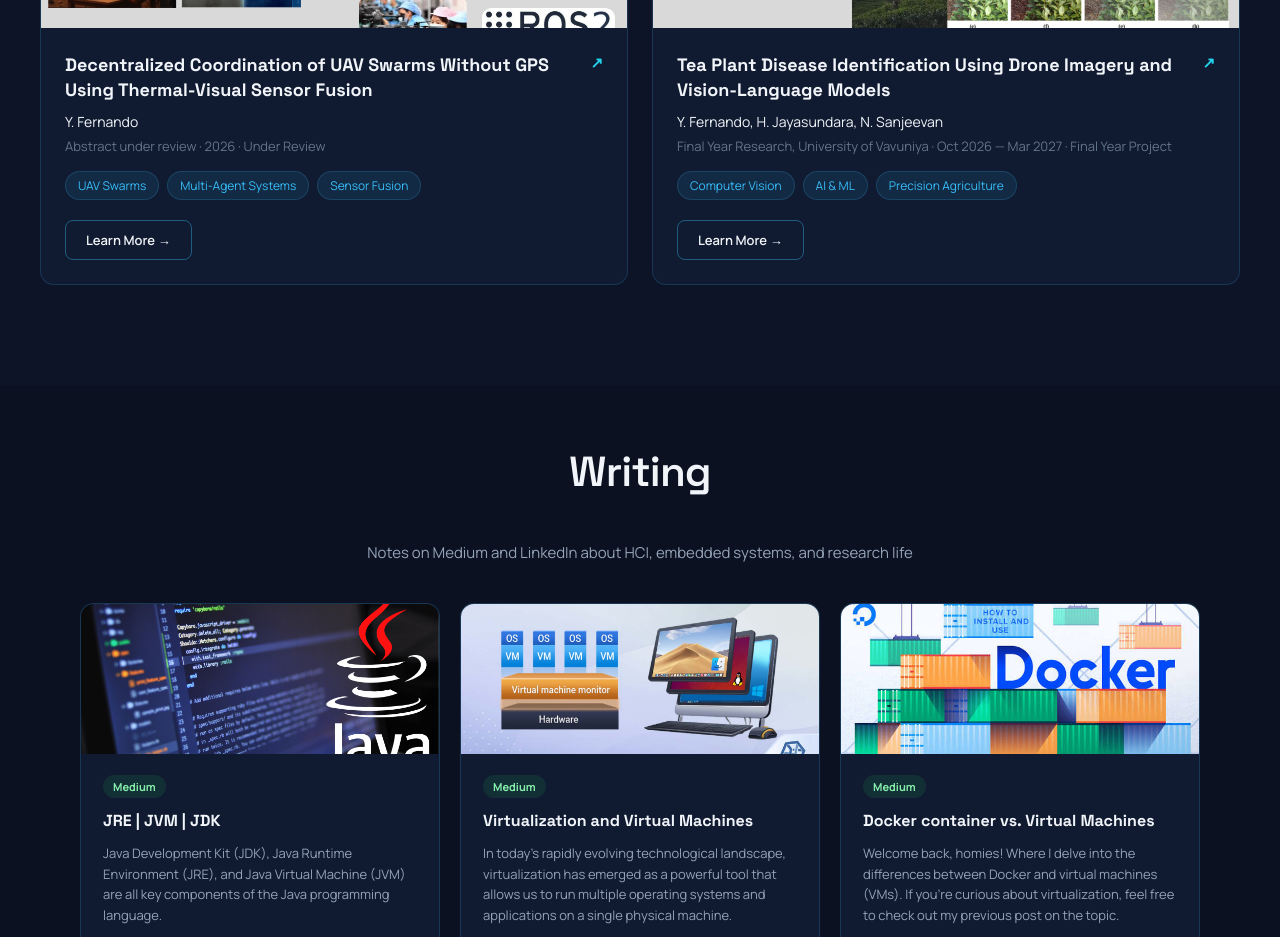
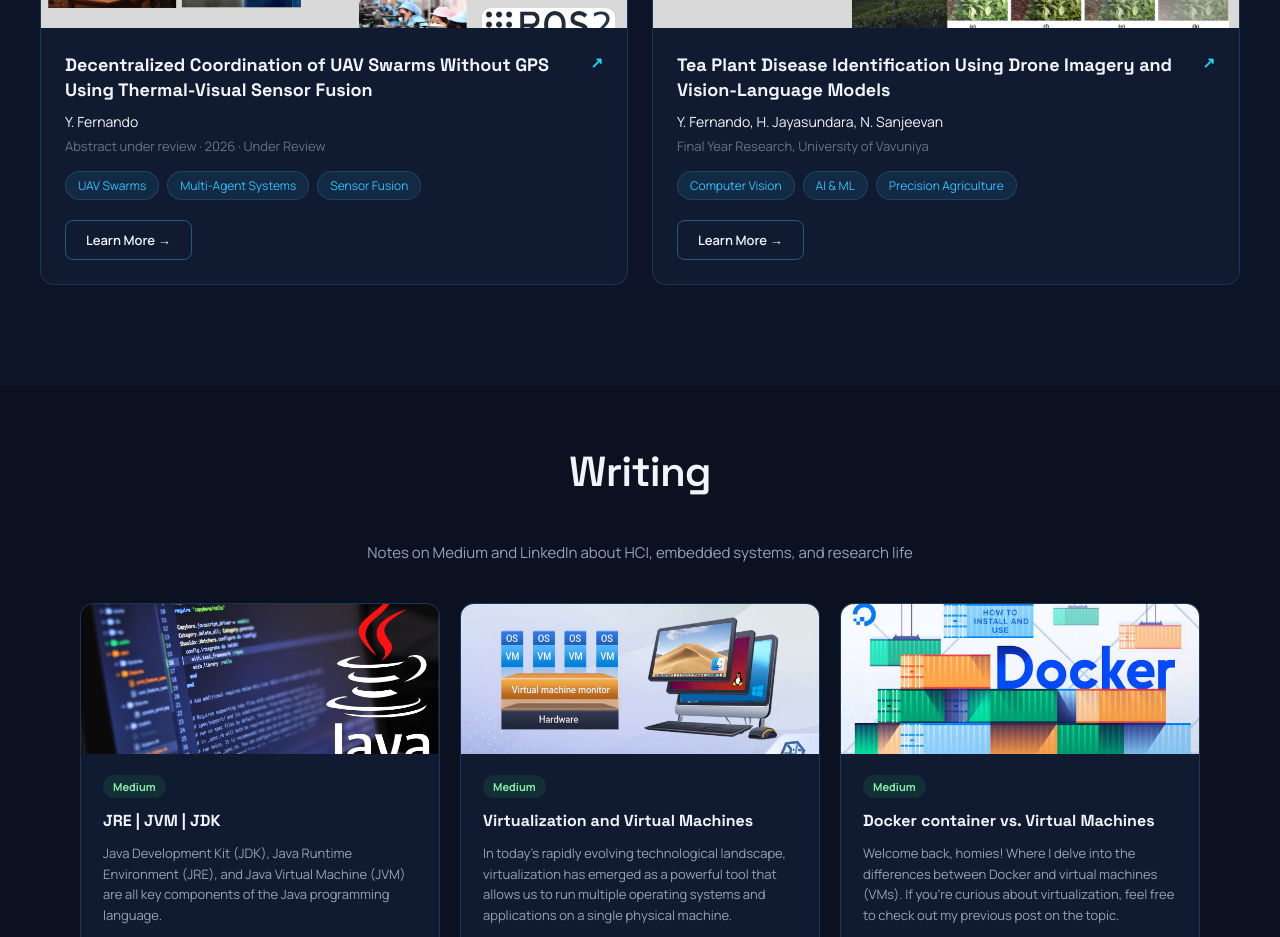
Before and after one commit to yashenFdo/Portfolio_version4, a React (Vite) app: page / in a window 1280 px wide. Shown: the part 5500-6437 px from the top of the page. Built offline with nearby package versions, Linux system fonts and the light colour scheme.

Commit message:
Removed: some unwanted text

```diff
--- a/src/data/content.js
+++ b/src/data/content.js
@@ -187,8 +187,6 @@ export const research = [
     title: 'Tea Plant Disease Identification Using Drone Imagery and Vision-Language Models',
     authors: 'Y. Fernando, H. Jayasundara, N. Sanjeevan',
     venue: 'Final Year Research, University of Vavuniya',
-    dates: 'Oct 2026 — Mar 2027',
-    status: 'Final Year Project',
     topics: ['Computer Vision', 'AI & ML', 'Precision Agriculture'],
     image: '/research/tea.png',
   },
--- a/src/pages/home/Research.jsx
+++ b/src/pages/home/Research.jsx
@@ -25,7 +25,7 @@ export default function Research() {
                   </h3>
                   <div className={styles.authors}>{r.authors}</div>
                   <div className={styles.meta}>
-                    {r.venue} · {r.dates} · {r.status}
+                    {[r.venue, r.dates, r.status].filter(Boolean).join(' · ')}
                   </div>
                   <div className={styles.tags}>
                     {r.topics.map((t) => (
```
